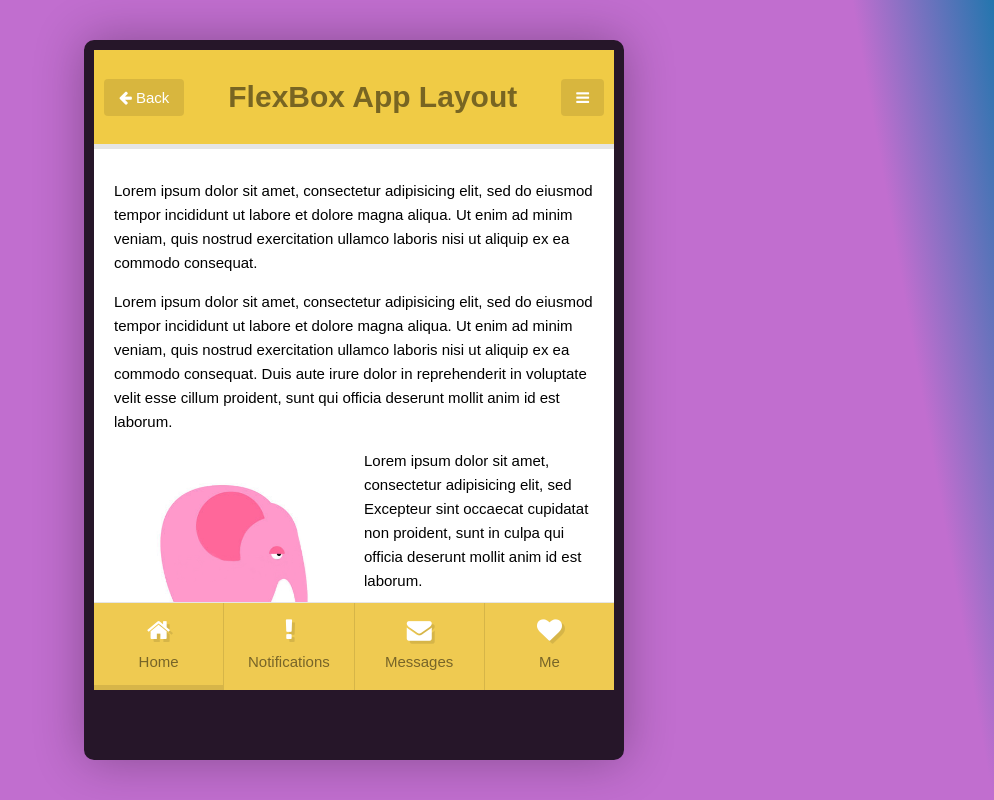
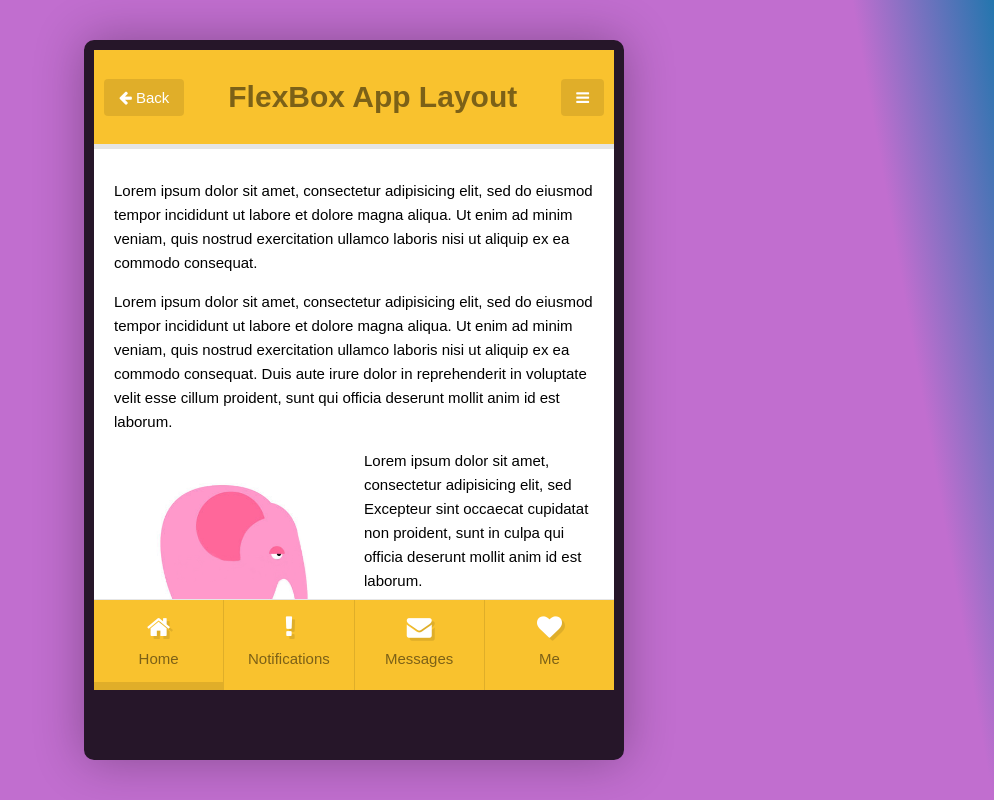
Before and after one commit to ewelina-borucka/flexbox-wes-bos-mobile-app, a plain HTML site: page index.html in a window 1280 px wide. Shown: the whole page, without its empty margins (286-1280 px from the left). Drawn offline with Linux system fonts and the light colour scheme.

```diff
--- a/style.css
+++ b/style.css
@@ -53,6 +53,7 @@ a.button {
   padding: 1.5rem;
   border-left: 1px solid rgba(0,0,0,0.1);
   background-color: #EFCA51;
+  background-color: #F9C22E;
   color: rgba(0,0,0,0.5);
 }
 
@@ -61,7 +62,7 @@ a.button {
 }
 
 .icon-bar a:first-child, .icon-bar a:hover {
-  border-bottom:  5px solid rgba(0,0,0,0.1);
+  border-bottom:  8px solid rgba(0,0,0,0.1);
 }
 
 .icon-bar {
@@ -77,7 +78,7 @@ a.button {
 }
 
 .app-header {
-  background-color: #F0CB45;
+  background-color: #F9C22E;
   color: rgba(0,0,0,0.5);
   padding: 1rem;
 }
```
